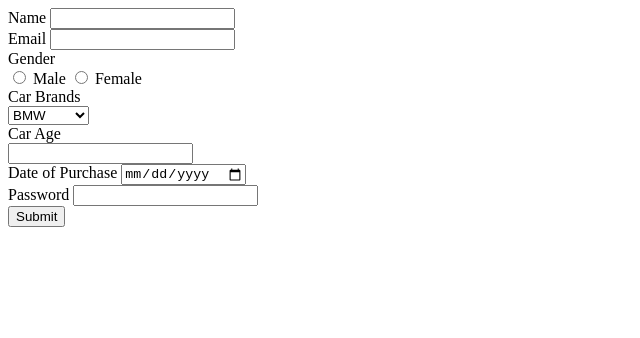
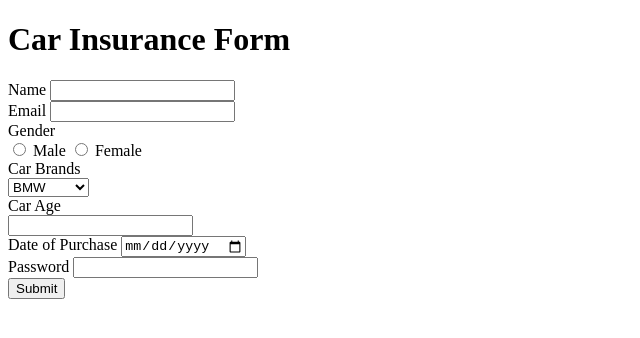
Before and after one commit to acciojob/car-insurance-form-Roomaniwahid, a website: page main.html in a window 1280 px wide. Shown: the whole page, without its empty margins (0-640 px from the left). Drawn offline with Linux system fonts and the light colour scheme.

Commit message:
created a submission

```diff
--- a/main.html
+++ b/main.html
@@ -3,12 +3,14 @@
 <html>
 
 <head>
+	<title> Car Insurance Form</title>
 	<link rel="stylesheet" href="styles.css">
 </head>
 
 <body>
 	<!-- the entire body must be written by student -->
-    <form method="POST">
+    <h1>Car Insurance Form</h1>
+	<form sction="#"method "POST">
   <label for="name">Name</label>
   <input type="text" id="name" required><br>
 
```
